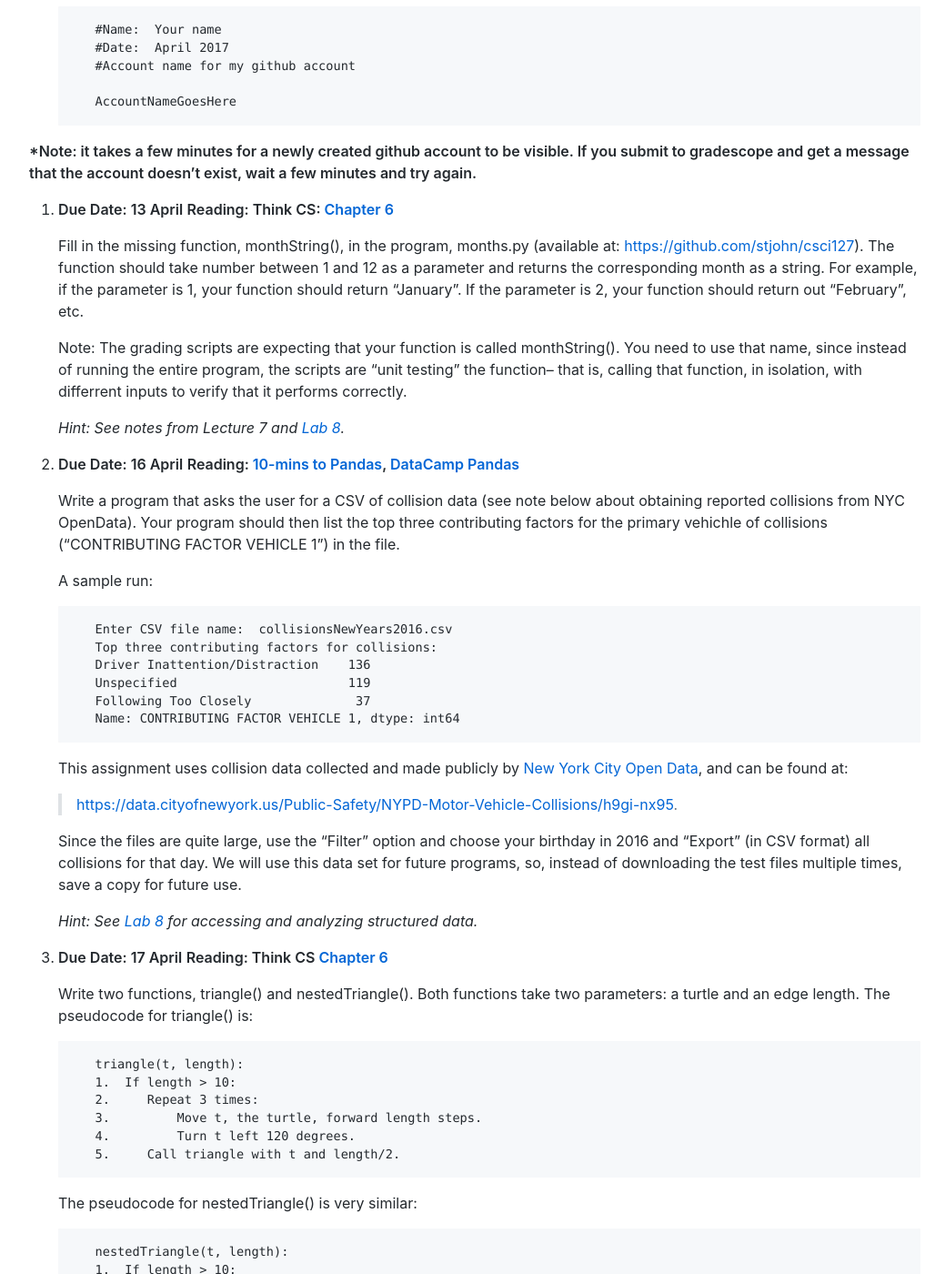
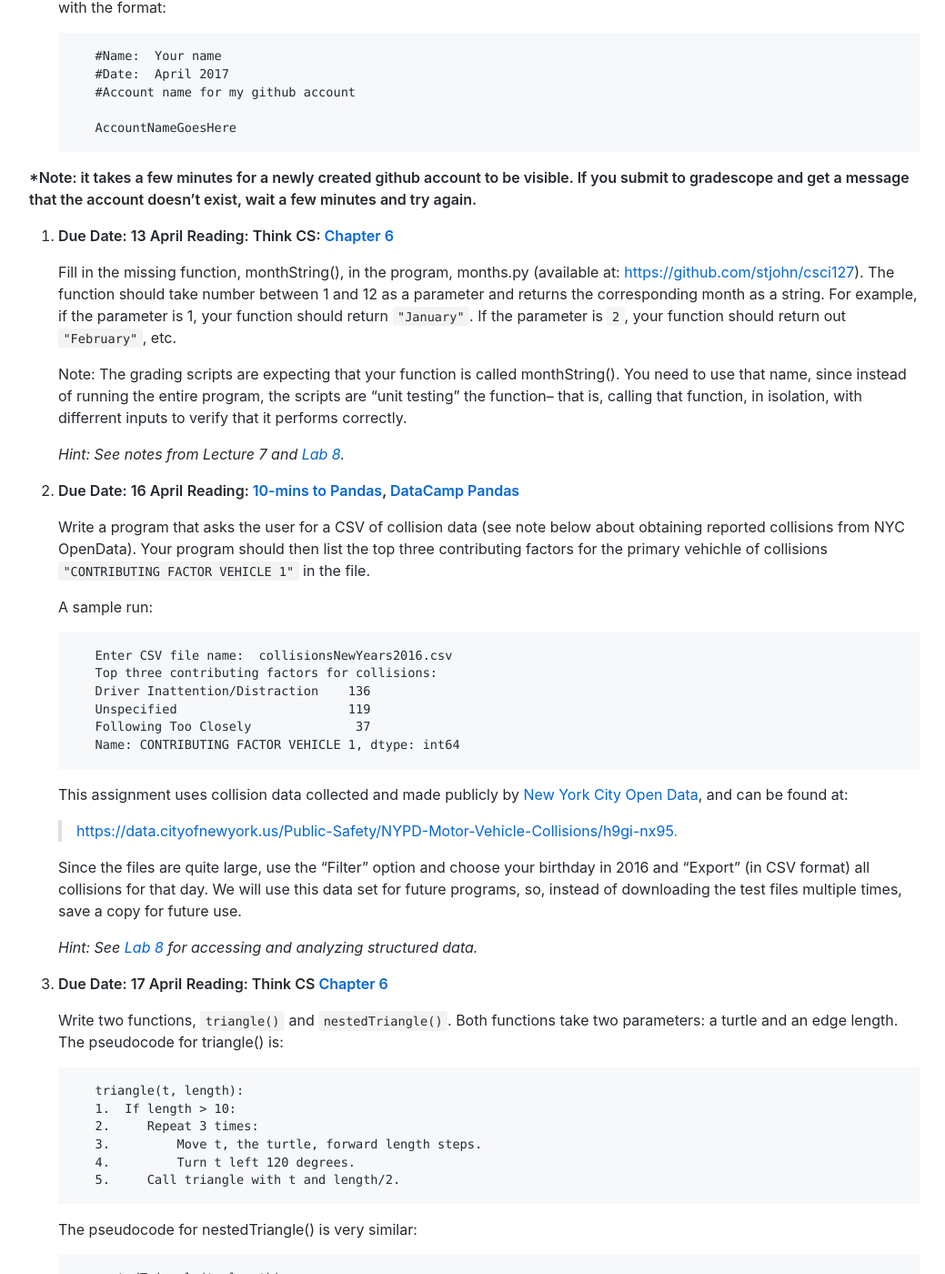
Before and after one commit to maryash/maryash.github.io, a Jekyll site: the page built from 127/assignments.md, in a window 1280 px wide and 1400 px high, scrolled down 21793 px. Shown: the whole window at 91% size, without its empty margins (118-1157 px from the left). Built offline with Jekyll 4.4.1, drawn with Linux system fonts in a browser that asks for light colours; comment, search, counter and statistics services are not loaded; some of the changed text lies outside the part shown.

```diff
--- a/127/assignments.md
+++ b/127/assignments.md
@@ -499,32 +499,32 @@ Submit the following programs via [Gradescope:](http://gradescope.com)
 
 30.  **Due Date: 18 June** **Reading: [Burch's Logic & Circuits](http://www.toves.org/books/logic/)**
 
-        Logical gates can be used to do arithmetic on binary numbers. For example, we can write a logical circuit whose output is one more than the inputted number. Our inputs are in1 and in2 and the outputs are stored in out1, out2, and out3.
+        Logical gates can be used to do arithmetic on binary numbers. For example, we can write a logical circuit whose output is one more than the inputted number. Our inputs are in1 and in2 and the outputs are stored in `out1`, `out2`, and `out3`.
 
         [![](incrementCircuit.png)
         (click to launch new window with circuit)](http://www.neuroproductions.be/logic-lab/index.php?id=80507)
 
         Here is a table of the inputs and outputs:
 
-        | | Inputs | || | Outputs
-        Decimal<br/>Number | in1 | in2 || Decimal<br/>Number | out1 | out2 | out3
-        ---|---|---||---|---|---|---
-        0 | 0 | 0 || 1 | 0 | 0 | 1
-        1 | 0 | 1 || 2 | 0 | 1 | 0
-        2 | 1 | 0 || 3 | 0 | 1 | 1
-        3 | 1 | 1 || 4 | 1 | 0 | 0
+            | | Inputs | || | Outputs
+            Decimal<br/>Number | in1 | in2 || Decimal<br/>Number | out1 | out2 | out3
+            ---|---|---||---|---|---|---
+            0 | 0 | 0 || 1 | 0 | 0 | 1
+            1 | 0 | 1 || 2 | 0 | 1 | 0
+            2 | 1 | 0 || 3 | 0 | 1 | 1
+            3 | 1 | 1 || 4 | 1 | 0 | 0
 
         Submit a text file with each of the outputs on a separate line:
 
-        #Name:  YourNameHere
-        #Date:  April 2017
-        #Logical expressions for a 4-bit incrementer
+            #Name:  YourNameHere
+            #Date:  April 2017
+            #Logical expressions for a 4-bit incrementer
 
-        out1 = ...
-        out2 = ...
-        out3 = ...
+            out1 = ...
+            out2 = ...
+            out3 = ...
 
-        Where "..." is replaced by your logical expression (see [Lab 5](lab5.html)).
+        Where `...` is replaced by your logical expression (see [Lab 5](lab5.html)).
 
 
 31.  **Due Date: 21 June** **Reading: [10-mins to Pandas](https://pandas.pydata.org/pandas-docs/stable/10min.html), [DataCamp Pandas](https://www.datacamp.com/community/tutorials/pandas-tutorial-dataframe-python#gs.hnyRaik)**
@@ -545,7 +545,7 @@ Submit the following programs via [Gradescope:](http://gradescope.com)
 
         ![](dhsPlot.png)
 
-        Note: The grading script is expecting that the label (i.e. name of your new column) is "Fraction Children".
+        Note: The grading script is expecting that the label (i.e. name of your new column) is `"Fraction Children"`.
 
 32.  **Due Date: 21 June** **Reading: Think CS [Section 6.7](http://interactivepython.org/runestone/static/thinkcspy/Functions/mainfunction.html)**
 
@@ -570,8 +570,8 @@ Submit the following programs via [Gradescope:](http://gradescope.com)
         _Hint: Break this problem into pieces:_
 
         _*   First, count the number of words in the string the user entered (hint: count the number of spaces). Print out the number of words. Make sure this works before going onto the next part.
-        *   Next, ignoring the last word (which is a special case and can be dealt with separately), count the number of words ending in 's' (hint: count the number of "s "). Test that this part works before going on to the next step.
-        *   Last, check the last word to see if it ends in "s"-- since it's the last word, the "s" will always occur at the same index in the string._
+        *   Next, ignoring the last word (which is a special case and can be dealt with separately), count the number of words ending in `s` (hint: count the number of `s`). Test that this part works before going on to the next step.
+        *   Last, check the last word to see if it ends in `s`-- since it's the last word, the `s` will always occur at the same index in the string._
 
         _Implement (and test!) each part and then go on to the next._
 
@@ -600,7 +600,7 @@ Submit the following programs via [Gradescope:](http://gradescope.com)
 
         _Hint: See sample programs from Lectures 4 and 6._
 
-        Note: before submitting your program for grading, remove any commands that show the image (i.e. the ones that pop up the graphics window with the image). The program is graded on a server on the cloud and does not have a graphics window, so, the plt.show() commands will give an error. Instead, the files your program produces are compared pixel-by-pixel to the answer to check for correctness.
+        Note: before submitting your program for grading, remove any commands that show the image (i.e. the ones that pop up the graphics window with the image). The program is graded on a server on the cloud and does not have a graphics window, so, the `plt.show()` commands will give an error. Instead, the files your program produces are compared pixel-by-pixel to the answer to check for correctness.
 
 36.  **Due Date: 11 April** **Reading: [10-mins to Pandas](https://pandas.pydata.org/pandas-docs/stable/10min.html), [DataCamp Pandas](https://www.datacamp.com/community/tutorials/pandas-tutorial-dataframe-python#gs.hnyRaik)**
 
@@ -657,7 +657,7 @@ Submit the following programs via [Gradescope:](http://gradescope.com)
 
 38.  **Due Date: 13 April** **Reading: Think CS: [Chapter 6](http://interactivepython.org/runestone/static/thinkcspy/Functions/toctree.html)**
 
-        Fill in the missing function, monthString(), in the program, months.py (available at: [https://github.com/stjohn/csci127](https://github.com/stjohn/csci127)). The function should take number between 1 and 12 as a parameter and returns the corresponding month as a string. For example, if the parameter is 1, your function should return "January". If the parameter is 2, your function should return out "February", etc.
+        Fill in the missing function, monthString(), in the program, months.py (available at: [https://github.com/stjohn/csci127](https://github.com/stjohn/csci127)). The function should take number between 1 and 12 as a parameter and returns the corresponding month as a string. For example, if the parameter is 1, your function should return `"January"`. If the parameter is `2`, your function should return out `"February"`, etc.
 
         Note: The grading scripts are expecting that your function is called monthString(). You need to use that name, since instead of running the entire program, the scripts are "unit testing" the function-- that is, calling that function, in isolation, with differrent inputs to verify that it performs correctly.
 
@@ -665,7 +665,7 @@ Submit the following programs via [Gradescope:](http://gradescope.com)
 
 39.  **Due Date: 16 April** **Reading: [10-mins to Pandas](https://pandas.pydata.org/pandas-docs/stable/10min.html), [DataCamp Pandas](https://www.datacamp.com/community/tutorials/pandas-tutorial-dataframe-python#gs.hnyRaik)**
 
-        Write a program that asks the user for a CSV of collision data (see note below about obtaining reported collisions from NYC OpenData). Your program should then list the top three contributing factors for the primary vehichle of collisions ("CONTRIBUTING FACTOR VEHICLE 1") in the file.
+        Write a program that asks the user for a CSV of collision data (see note below about obtaining reported collisions from NYC OpenData). Your program should then list the top three contributing factors for the primary vehichle of collisions `"CONTRIBUTING FACTOR VEHICLE 1"` in the file.
 
         A sample run:
 
@@ -686,7 +686,7 @@ Submit the following programs via [Gradescope:](http://gradescope.com)
 
 40.  **Due Date: 17 April** **Reading: Think CS [Chapter 6](http://interactivepython.org/runestone/static/thinkcspy/Functions/toctree.html)**
 
-        Write two functions, triangle() and nestedTriangle(). Both functions take two parameters: a turtle and an edge length. The pseudocode for triangle() is:
+        Write two functions, `triangle()` and `nestedTriangle()`. Both functions take two parameters: a turtle and an edge length. The pseudocode for triangle() is:
 
             triangle(t, length):
             1.  If length > 10:
@@ -704,7 +704,7 @@ Submit the following programs via [Gradescope:](http://gradescope.com)
             4.         Turn t left 120 degrees.
             5.         Call nestedTriangle with t and length/2.
 
-        A template program, nestingTrianges.py, is available on the [CSci 127 repo on github](https://github.com/stjohn/csci127). The grading script does not run the whole program, but instead tests your function separately ('unit tests') to determine correctness. As such, the function names must match exactly (else, the scripts cannot find it). Make sure to use the function names from the github program (it is expecting triangle() and nestedTriangle()).
+        A template program, nestingTrianges.py, is available on the [CSci 127 repo on github](https://github.com/stjohn/csci127). The grading script does not run the whole program, but instead tests your function separately ('unit tests') to determine correctness. As such, the function names must match exactly (else, the scripts cannot find it). Make sure to use the function names from the github program (it is expecting `triangle()` and `nestedTriangle()`).
 
         A sample run:
 
```
